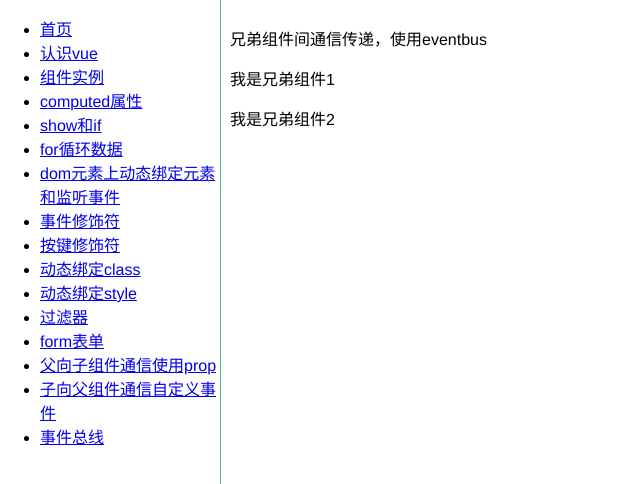
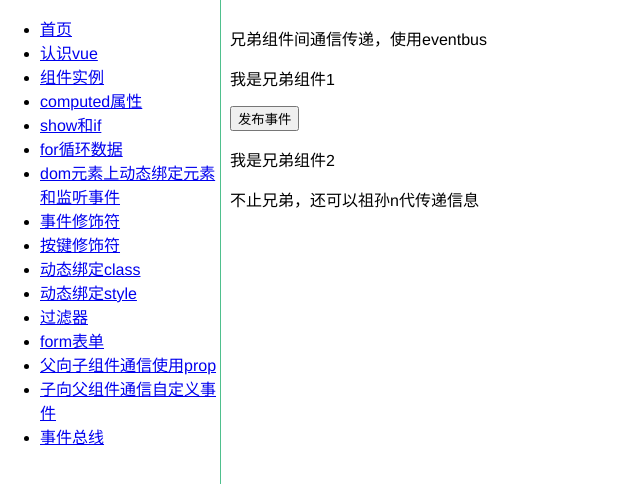
Before and after one commit to yokiyokiyoki/vue-component, a Vue app: page /#/eventBus in a window 1280 px wide. Shown: the top 484 px of the page, without its empty margins (0-640 px from the left). Built offline with nearby package versions, Linux system fonts and the light colour scheme.

Commit message:
事件总线

```diff
--- a/src/components/eventbus/bus.js
+++ b/src/components/eventbus/bus.js
@@ -1,2 +1,3 @@
+import Vue from 'vue'
 export default new Vue()
 //非父子关系，导出一个Vue实例作事件总线
--- a/src/components/eventbus/childOne.vue
+++ b/src/components/eventbus/childOne.vue
@@ -1,8 +1,22 @@
 <template>
   <div class="childOne">
     <p>我是兄弟组件1</p>
+    <button @click='deliver'>发布事件</button>
   </div>
 </template>
 <script>
-  export default {};
+  import bus from "./bus.js";
+  export default {
+    data() {
+      return {
+        msg: "兄弟组件1"
+      };
+    },
+    methods: {
+      deliver() {
+        //发布一个事件
+        bus.$emit("childOne", this.msg);
+      }
+    }
+  };
 </script>
--- a/src/components/eventbus/childTwo.vue
+++ b/src/components/eventbus/childTwo.vue
@@ -4,5 +4,18 @@
   </div>
 </template>
 <script>
-  export default {};
+  import bus from "./bus";
+  export default {
+    data() {
+      return {
+        msg: "兄弟组件2"
+      };
+    },
+    mounted() {
+      //订阅一个事件
+      bus.$on("childOne", data => {
+        console.log(data);
+      });
+    }
+  };
 </script>
--- a/src/components/eventbus/eventbus.vue
+++ b/src/components/eventbus/eventbus.vue
@@ -3,6 +3,7 @@
     <p>兄弟组件间通信传递，使用eventbus</p>
     <child-one />
     <child-two />
+    <p>不止兄弟，还可以祖孙n代传递信息</p>
   </div>
 </template>
 <script>
```
